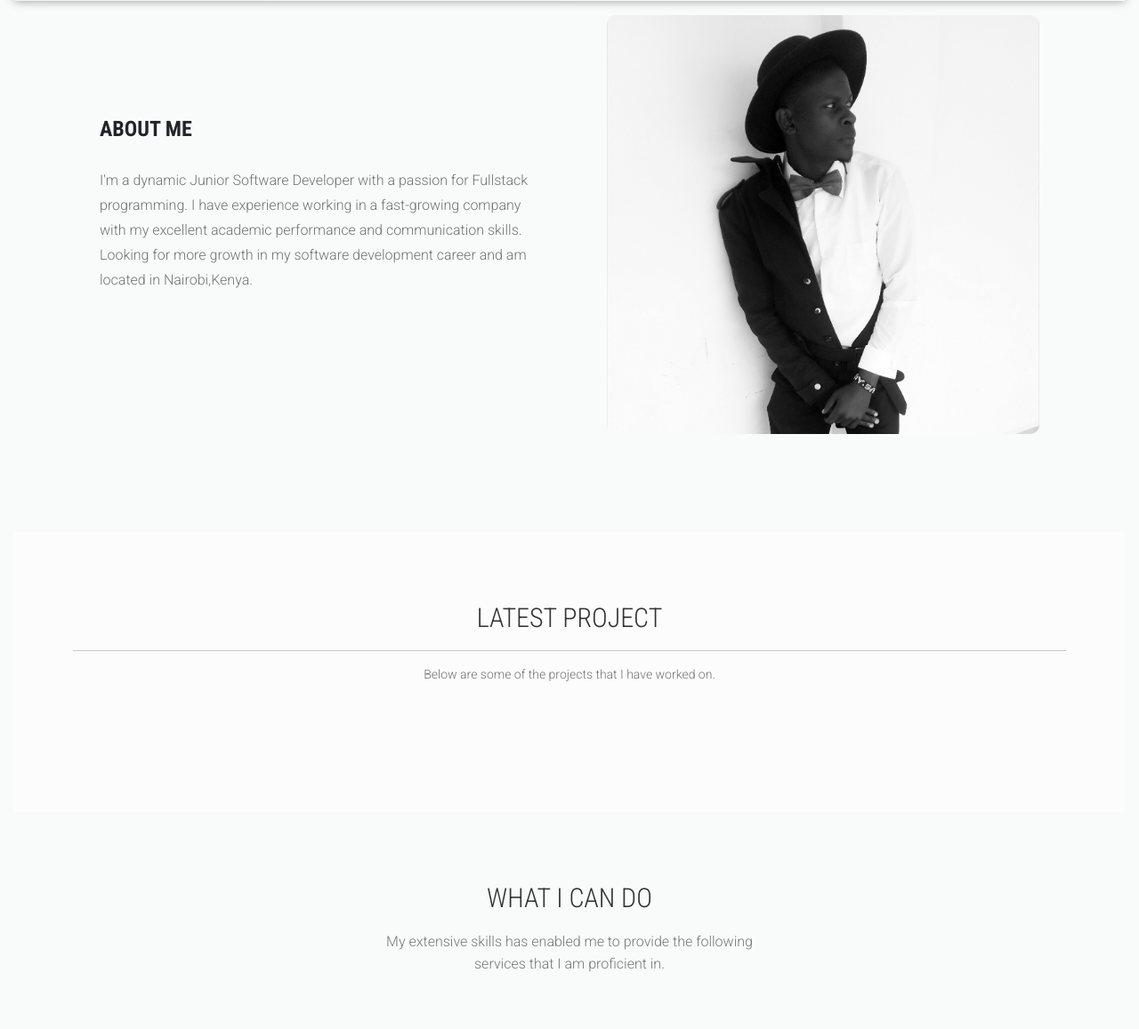
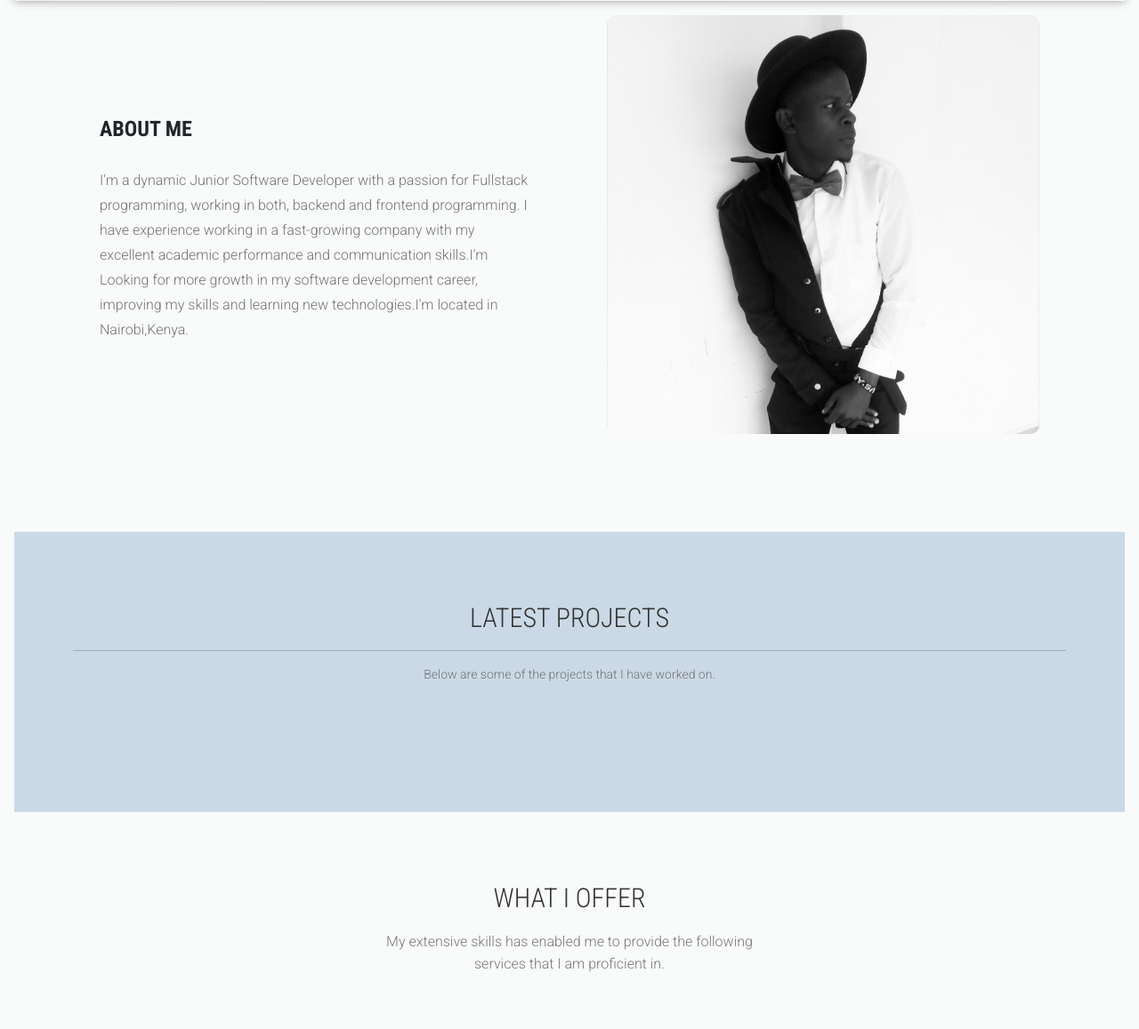
Before and after one commit to SayiaFelix/Sir_Felix_Portfolio, a Django app: page / in a window 1280 px wide. Shown: the part 865-2022 px from the top of the page at 89% size. Run offline with Django 3.2, Linux system fonts and the light colour scheme; data that the repository does not hold is empty; some libraries are stand-ins or nearby versions; some web fonts are replaced.

```diff
--- a/portfolio/templates/portfolio/home.html
+++ b/portfolio/templates/portfolio/home.html
@@ -35,9 +35,8 @@
             <div class="col-md-6 col-sm-6">
                 <div class="block wow fadeInLeft" data-wow-delay=".3s" data-wow-duration="500ms">
                     <h2>ABOUT ME</h2>
-                    <p>I'm a dynamic Junior Software Developer with a passion for Fullstack programming. I have
-                         experience working in a fast-growing company with my excellent academic performance and
-                          communication skills. Looking for more growth in my software development career and am located in Nairobi,Kenya. </p>
+                    <p>I'm a dynamic Junior Software Developer with a passion for Fullstack programming, working in both, backend and frontend programming. I have
+                         experience working in a fast-growing company with my excellent academic performance and communication skills.I'm Looking for more growth in my software development career, improving my skills and learning new technologies.I'm located in Nairobi,Kenya.</p>
                 </div>
             </div>
             <div class="col-md-6 col-sm-6" style="margin-top:-10%;border-radius:10px;">
@@ -51,16 +50,16 @@
 <!-- End About Me -->
 
 <!-- Portfolio -->
-<section id="works" class="works">
+<section id="works" class="works"style="background-color:#CBD9E6;">
     <div class="container">
         <div class="section-heading">
-            <h1 class="title wow fadeInDown" data-wow-delay=".3s">Latest Project</h1>
+            <h1 class="title wow fadeInDown" data-wow-delay=".3s">Latest Projects</h1>
             <hr>
             <p class="wow fadeInDown" data-wow-delay=".5s">Below are some of the projects that I have worked on.</p>
         </div>
         <div class="row">
             {% for project in projects %}
-            <div class="col-sm-4 col-xs-12" style="border-radius:5px;">
+            <div class="col-sm-4 col-xs-12" style="border-radius:10px;">
                 <figure class="wow fadeInLeft animated portfolio-item" data-wow-duration="500ms" data-wow-delay="0ms">
                     <div class="img-wrapper">
                         <img src="{{project.project_image.url}}" class="img-responsive img-fluid" height="250px" width="400px" alt="">
@@ -91,7 +90,7 @@
 <section id="feature">
     <div class="container">
         <div class="section-heading">
-            <h1 class="title wow fadeInDown" data-wow-delay=".3s">What I Can Do</h1>
+            <h1 class="title wow fadeInDown" data-wow-delay=".3s">What I Offer</h1>
             <p class="wow fadeInDown" data-wow-delay=".5s">
                 My extensive skills has enabled me to provide the following <br> services that I am proficient in.
             </p>
@@ -127,17 +126,6 @@
                     </div>
                 </div>
             </div>
-            {% comment %} <div class="col-md-4 col-lg-4 col-xs-12">
-                <div class="media wow fadeInUp animated" data-wow-duration="500ms" data-wow-delay="300ms">
-                    <div class="media-left">
-
-                    </div>
-                    <div class="media-body">
-                        <h4 class="media-heading">Social Media Marketing</h4>
-                        <p>I use Buffer to manage social media pages, create posts for different social media pages, reply to messages and monitor performance of social media pages.</p>
-                    </div>
-                </div>
-            </div> {% endcomment %}
         </div>
     </div>
 </section>
```
